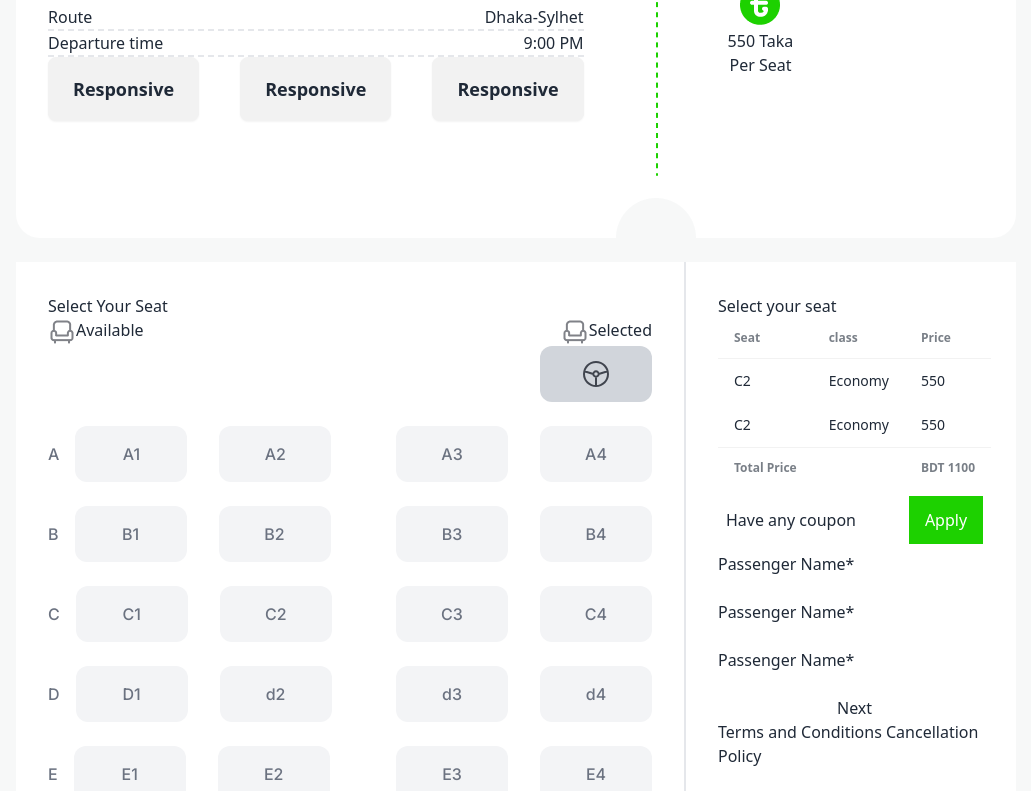
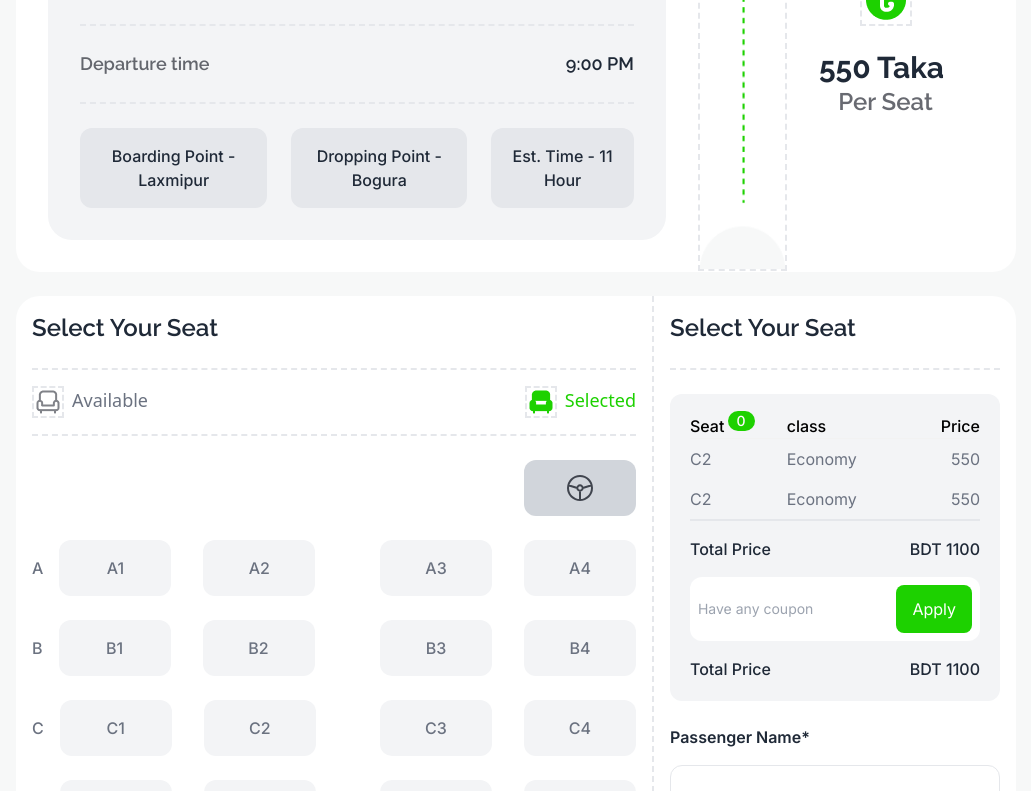
Before and after one commit to Shahriar-Samir/Bus-ticket-service, a plain HTML site: page index.html in a window 1280 px wide. Shown: the part 2009-2800 px from the top of the page, without its empty margins (124-1155 px from the left). Drawn offline with nearby package versions, Linux system fonts and the light colour scheme.

Commit message:
finished static design

```diff
--- a/index.html
+++ b/index.html
@@ -46,21 +46,21 @@
                             <img src="./images/people.png" alt="people" class="w-16 h-16 border-2 border-gray-300 border-dashed">
                             <div class="ms-2">
                                 <h1 class="font-bold text-4xl h-auto">500k+</h1>
-                                <p class="text-lg font-normal mt-2">Registered users</p>
+                                <p class="text-lg font-normal mt-2 text-gray-500">Registered users</p>
                             </div>
                         </div>
                         <div class="flex bg-white ps-8 py-8 pe-12 rounded-3xl border-b-4 border-[#1DD100]">
-                            <img src="./images/people.png" alt="people" class="w-16 h-16 border-2 border-gray-300 border-dashed">
+                            <img src="./images/ticket-cupon.png" alt="people" class="w-16 h-16 border-2 border-gray-300 border-dashed">
                             <div class="ms-2">
-                                <h1 class="font-bold text-4xl h-auto">500k+</h1>
-                                <p class="text-lg font-normal mt-2">Registered users</p>
+                                <h1 class="font-bold text-4xl h-auto">1.7lacks</h1>
+                                <p class="text-lg font-normal mt-2 text-gray-500">Tickets sold</p>
                             </div>
                         </div>
                         <div class="flex bg-white ps-8 py-8 pe-12 rounded-3xl border-b-4 border-[#1DD100]">
-                            <img src="./images/people.png" alt="people" class="w-16 h-16 border-2 border-gray-300 border-dashed">
+                            <img src="./images/stoppage.png" alt="people" class="w-16 h-16 border-2 border-gray-300 border-dashed">
                             <div class="ms-2">
-                                <h1 class="font-bold text-4xl h-auto">500k+</h1>
-                                <p class="text-lg font-normal mt-2">Registered users</p>
+                                <h1 class="font-bold text-4xl h-auto">80k+</h1>
+                                <p class="text-lg font-normal mt-2 text-gray-500">Rental Partners</p>
                             </div>
                         </div>
                 </div>
@@ -105,61 +105,63 @@
             <h1 class="font-raleway font-bold text-4xl">P.H Paribahan</h1>
             <p class="mt-6 text-center font-inter text-lg font-normal text-[#03071299] w-full max-w-[736px]">Yes, you can run unit tests and view the results directly within the app. The integrated testing features allow for a streamlined .</p>
 
-            <div class="flex items-center w-full bg-white rounded-3xl mt-12 ]">
-                <div class="p-8">
+            <div class="flex items-center justify-center w-full bg-white rounded-3xl mt-12">
+                <div class="p-8 w-full">
                     <div class="flex justify-between">
-                        <div class="flex">
-                            <img src="./images/bus-logo.png" class="w-16 h-12 me-3" alt="">
-                            <div>
-                                <h1 class="font-raleway font-bold text-3xl">Greenline Paribahan</h1>
+                        <div class="flex items-center me-8">
+                            <img src="./images/bus-logo.png" class="w-16 h-12 me-3 border-dashed border-2" alt="">
+                            <div class="">
+                                <h1 class="font-raleway font-bold text-3xl ">Greenline Paribahan</h1>
                                 <p>Coach-009-WEB ! AC_Business</p>
                             </div>
                         </div>
-                        <div class="flex items-center gap-2 p-5">
-                            <img src="./images/seat-green.png" alt="">
-                            <p>40 Seats left</p>
+                        <div class="flex items-center gap-2 p-4 bg-[#1DD10026] rounded-xl">
+                            <img src="./images/seat-green.png" alt="" class= "border-dashed border-2">
+                            <p class="text-lg font-medium text-[#1DD100]">40 Seats left</p>
                         </div>
                     </div>
-                    <div>
-                        <div class="flex justify-between">
-                            <span>Route</span>
-                            <span>Dhaka-Sylhet</span>
+                    <div class="bg-gray-100 p-8 rounded-3xl mt-6 font-raleway font-semibold text-lg">
+                        <div>
+                            <div class="flex justify-between pb-6">
+                                <span class="text-[#03071299]">Route</span>
+                                <span >Dhaka-Sylhet</span>
+                            </div>
+                            <div class="flex justify-between border-dashed border-t-2 border-b-2 py-6">
+                                <span class="text-[#03071299]">Departure time</span>
+                                <span>9:00 PM</span>
+                            </div>
                         </div>
-                        <div class="flex justify-between border-dashed border-t-2 border-b-2">
-                            <span>Departure time</span>
-                            <span>9:00 PM</span>
+                        <div class="flex justify-between pt-6 font-inter gap-6">
+                            <div class="bg-gray-200 text-base p-4 rounded-xl font-medium text-center">Boarding Point - Laxmipur</div>
+                            <div class="bg-gray-200 text-base p-4 rounded-xl font-medium text-center">Dropping Point - Bogura</div>
+                            <div class="bg-gray-200 text-base p-4 rounded-xl font-medium text-center">Est. Time - 11 Hour</div>
                         </div>
                     </div>
-                    <div class="flex justify-between">
-                        <div class="btn btn-xs sm:btn-sm md:btn-md lg:btn-lg">Responsive</div>
-                        <div class="btn btn-xs sm:btn-sm md:btn-md lg:btn-lg">Responsive</div>
-                        <div class="btn btn-xs sm:btn-sm md:btn-md lg:btn-lg">Responsive</div>
-                    </div>
                 </div>
-                <img src="./images/info-devider.png" alt="">
-                <div class="flex flex-col items-center ps-8 pe-16">
-                    <img src="./images/fare.png" alt="">
-                    <h1>550 Taka</h1>
-                    <p>Per Seat</p>
+                <img src="./images/info-devider.png"  class="h-[450px] border-dashed border-2" alt="">
+                <div class="flex flex-col items-center ps-8 pe-16 font-raleway">
+                    <img src="./images/fare.png" alt="" class="border-dashed border-[2px]">
+                    <h1 class="font-bold text-3xl w-[133px] mt-6">550 Taka</h1>
+                    <p class="font-semibold text-2xl text-[#03071299]">Per Seat</p>
                 </div>
             </div>
 
 
-            <div class="bg-white w-full mt-6 flex justify-between">
-                    <div class="p-8">
-                        <h1>Select Your Seat</h1>
-                        <div class="flex justify-between">
+            <div class="bg-white w-full mt-6 flex justify-between rounded-3xl">
+                    <div class="p-4">
+                        <h1 class="font-raleway font-semibold text-2xl">Select Your Seat</h1>
+                        <div class="flex justify-between py-4 border-y-2 border-dashed mt-6">
                             <h1 class="flex">
-                                <img src="./images/seat-gray.png" alt="">
-                                <span>Available</span>
+                                <img src="./images/seat-gray.png" class="border-dashed border-2" alt="">
+                                <span class="ms-2 font-medium text-lg text-gray-500">Available</span>
                             </h1>
                             <h1 class="flex">
-                                <img src="./images/seat-gray.png" alt="">
-                                <span>Selected</span>
+                                <img src="./images/seat-green-filled.png" class="border-dashed border-2" alt="">
+                                <span class="ms-2 font-medium text-lg text-[#1DD100]">Selected</span>
                             </h1>
                         </div>
                         <!-- seats section -->
-                        <div class="font-inter font-medium">
+                        <div class="font-inter font-medium mt-6">
                             <!-- driver seat -->
                             <div class="w-full flex items-center justify-end">
                                 <button class="w-28 h-14 bg-gray-300 rounded-xl flex items-center justify-center">
@@ -325,59 +327,62 @@
                         </div>
                     </div>
 
-                    <div class="p-8 border-s-2">
-                            <h1>Select your seat</h1>
-                            <div>
-                                <div class="">
-                                    <table class="table">
+                    <div class="p-4 border-dashed border-s-2 w-full">
+                        <h1 class="font-raleway font-semibold text-2xl">Select Your Seat</h1>
+                            <div class="flex flex-col items-start pt-6 border-t-2 border-dashed mt-6 font-inter">
+                                <div class="bg-gray-100 box-border rounded-xl w-full p-5">
+                                    <table class="table border-b-2">
                                       <!-- head -->
                                       <thead class="">
                                         <tr>
-                                          <th>Seat</th>
-                                          <th>class</th>
-                                          <th>Price</th>
+                                          <th class="text-base font-medium p-0 text-black relative w-1/3">Seat
+                                            <div class="badge badge-secondary bg-[#1DD100] border-0 absolute top-[-3px] end-8">0</div>
+                                          </th>
+                                          <th class="text-base font-medium p-0 text-black w-1/3">class</th>
+                                          <th class="text-base font-medium p-0 text-black w-1/3 text-end">Price</th>
                                         </tr>
                                       </thead>
-                                      <tbody class="">
+                                      <tbody class="text-gray-500 text-base font-normal">
                                         <!-- row 1 -->
                                         <tr class="border-0">
-                                          <td>C2</td>
-                                          <td>Economy</td>
-                                          <td>550</td>
+                                          <td class="p-0 py-2">C2</td>
+                                          <td class="p-0 py-2">Economy</td>
+                                          <td class="p-0 py-2 text-end">550</td>
                                         </tr>
                                         <!-- row 2 -->
                                         <tr>
-                                          <td>C2</td>
-                                          <td>Economy</td>
-                                          <td>550</td>
+                                          <td class="p-0 py-2">C2</td>
+                                          <td class="p-0 py-2">Economy</td>
+                                          <td class="p-0 py-2 text-end">550</td>
                                         </tr>
                                       </tbody>
-                                      <tfoot>
-                                           <tr>
-                                            <td>Total Price</td>
-                                            <td></td>
-                                            <td>BDT 1100</td>
-                                           </tr>
-                                      </tfoot>
                                     </table>
-                                    <div class="flex justify-between p-2 items-center">
-                                        <h1>Have any coupon</h1>
-                                        <button class="px-4 py-3 bg-[#1DD100] text-white">Apply</button>
+                                    <div class="flex justify-between mt-4">
+                                        <h1 class="text-base font-medium">Total Price</h1>
+                                        <h1 class="text-base font-medium">BDT 1100</h1>
+                                    </div>
+                                    <div class="flex justify-between mt-4 p-2 items-center bg-white rounded-xl">
+                                        <h1 class="text-sm font-normal text-gray-400">Have any coupon</h1>
+                                        <button class="px-4 py-3 bg-[#1DD100] text-white rounded-lg">Apply</button>
+                                    </div>
+                                    <div class="flex justify-between mt-4">
+                                        <h1 class="text-base font-medium">Total Price</h1>
+                                        <h1 class="text-base font-medium">BDT 1100</h1>
                                     </div>
                             </div>
-                            <form class="flex flex-col">
-                                <label for="">Passenger Name* <br>
-                                    <input type="text">
+                            <form class="flex flex-col w-full mt-6 font-inter text-base font-semibold">
+                                <label for="name">Passenger Name* <br>
+                                    <input name="name" type="text" placeholder="Enter your name" class="p-6 text-base rounded-xl w-full border border-2px mt-4 font-normal">
                                 </label>
-                                <label for="">Passenger Name* <br>
-                                    <input type="text">
+                                <label for="phone" class="mt-6">Phone Number* <br>
+                                    <input name="phone" type="text" placeholder="Enter your phone number" class="p-6 text-base rounded-xl w-full border border-2px mt-4 font-normal">
                                 </label>
-                                <label for="">Passenger Name* <br>
-                                        <input type="text">
+                                <label for="email" class="mt-6">Email ID <br>
+                                        <input name="email" type="text" placeholder="Enter your email id" class="p-6 text-base rounded-xl w-full border border-2px mt-4 font-normal">
                                 </label>
-                                <button>Next</button>
+                                <button class="font-raleway mt-6 bg-[#1DD100] text-white py-5 font-extrabold text-xl rounded-2xl">Next</button>
                             </form>
-                            <div>
+                            <div class="mt-6 flex justify-center gap-10 text-sm font-normal text-gray-500 underline">
                                 <a href="">Terms and Conditions</a>
                                 <a href="">Cancellation Policy</a>
                             </div>
@@ -395,7 +400,13 @@
         </div>
         <div class="flex flex-col justify-between items-end">
             <h1>Download our app</h1>
-            <div></div>
+            <div class="w-[189px] h-[56px] border-white border-2 rounded-lg flex items-center justify-center">
+                <img src="./images/playstore.png" alt="">
+                <div >
+                    <h1 class="uppercase">Get it on</h1>
+                    <h2>Google Play</h2>
+                </div>
+            </div>
             <ul class="flex gap-3 text-base font-medium">
                 <li><a href="#">Terms & Conditions</a></li>
                 <li><a href="#">Return & refund policy</a></li>
```
